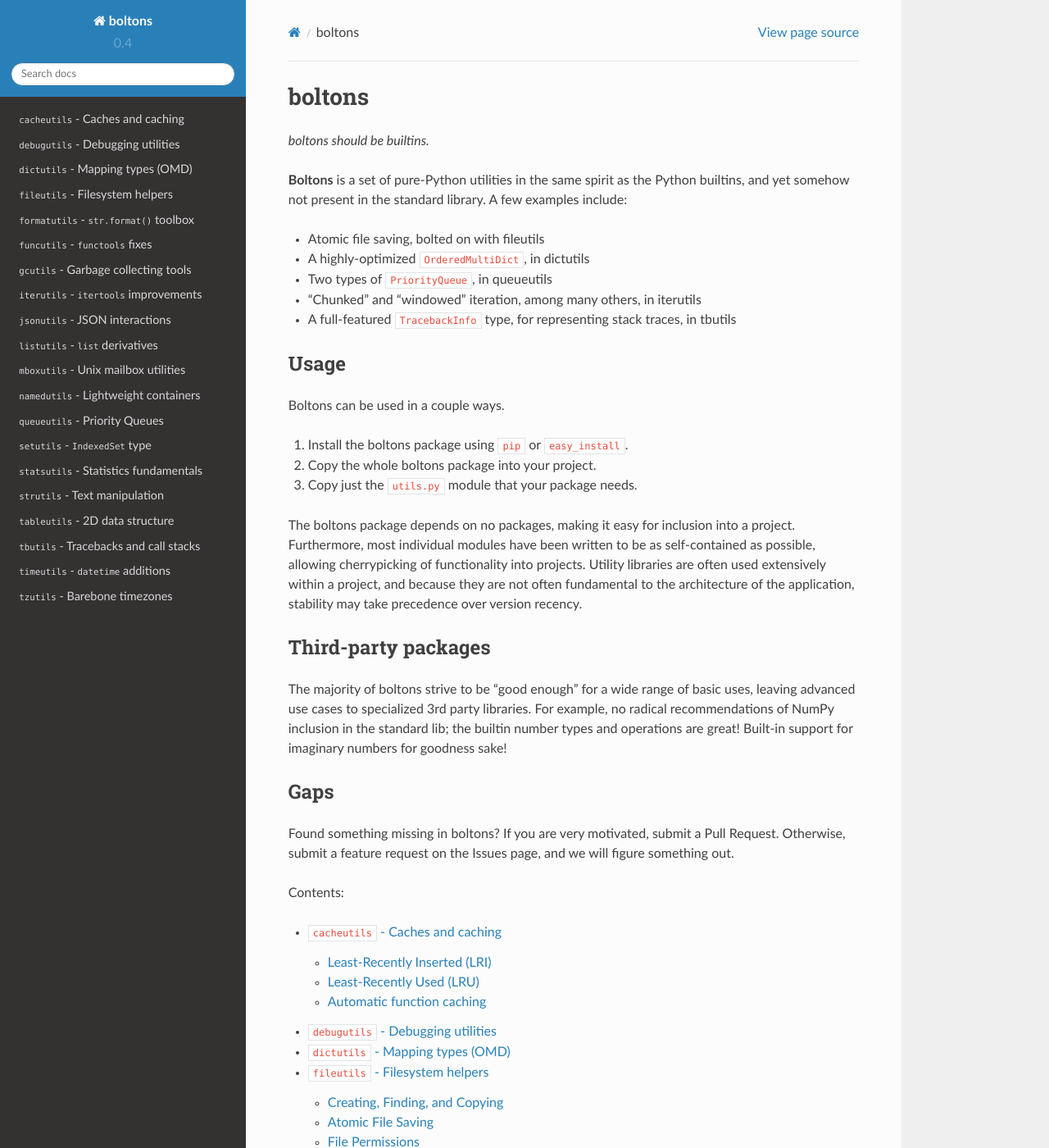
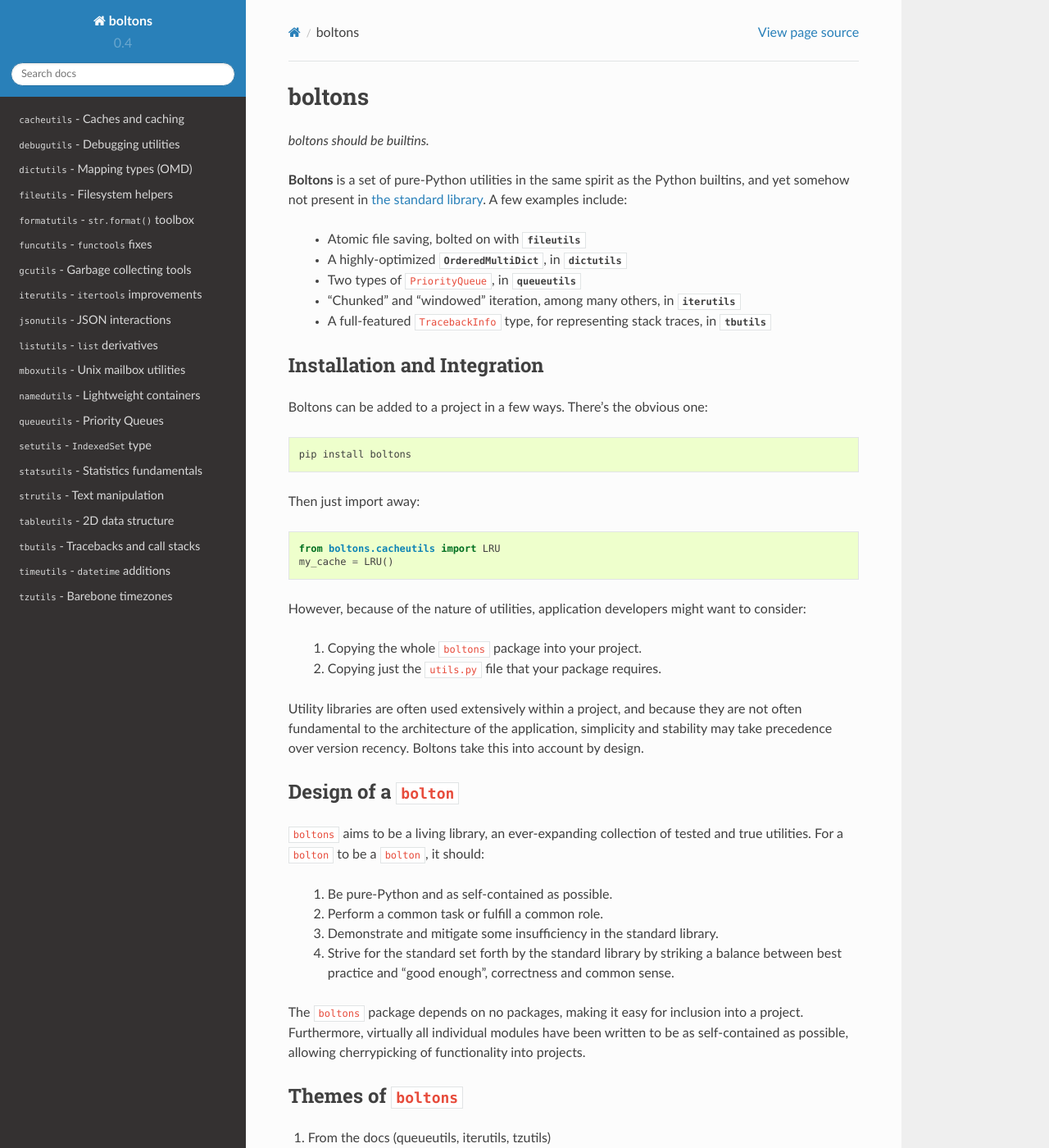
Before and after one commit to dogrecajb/boltons, a Sphinx documentation site: the page built from docs/index.rst, in a window 1280 px wide and 1400 px high. Shown: the whole window at 82% size. Built offline with Sphinx 7.4.7 and the Read the Docs theme 2.0.0, drawn with Linux system fonts in a browser that asks for light colours; some of the changed text lies outside the part shown.

Commit message:
WIP index.rst refresh

```diff
--- a/docs/index.rst
+++ b/docs/index.rst
@@ -1,38 +1,72 @@
 .. boltons documentation master file, created on Sat Mar 21 00:34:18 2015.
-
-
 boltons
 =======
 
 *boltons should be builtins.*
 
 **Boltons** is a set of pure-Python utilities in the same spirit as
-the Python builtins, and yet somehow not present in the standard
-library. A few examples include:
+the Python builtins, and yet somehow not present in `the standard
+library`_. A few examples include:
 
-* Atomic file saving, bolted on with fileutils
-* A highly-optimized ``OrderedMultiDict``, in dictutils
-* Two types of ``PriorityQueue``, in queueutils
-* "Chunked" and "windowed" iteration, among many others, in iterutils
-* A full-featured ``TracebackInfo`` type, for representing stack traces, in tbutils
+  * Atomic file saving, bolted on with :mod:`fileutils`
+  * A highly-optimized :class:`OrderedMultiDict`, in :mod:`dictutils`
+  * Two types of ``PriorityQueue``, in :mod:`queueutils`
+  * "Chunked" and "windowed" iteration, among many others, in :mod:`iterutils`
+  * A full-featured ``TracebackInfo`` type, for representing stack
+    traces, in :mod:`tbutils`
 
-Usage
------
+.. _the standard library: https://docs.python.org/2.7/library/index.html
 
-Boltons can be used in a couple ways.
+Installation and Integration
+----------------------------
 
-1. Install the boltons package using ``pip`` or ``easy_install``.
-2. Copy the whole boltons package into your project.
-3. Copy just the ``utils.py`` module that your package needs.
+Boltons can be added to a project in a few ways. There's the obvious one::
 
-The boltons package depends on no packages, making it easy for
-inclusion into a project. Furthermore, most individual modules have
+  pip install boltons
+
+Then just import away::
+
+  from boltons.cacheutils import LRU
+  my_cache = LRU()
+
+However, because of the nature of utilities, application developers
+might want to consider:
+
+  1. Copying the whole ``boltons`` package into your project.
+  2. Copying just the ``utils.py`` file that your package requires.
+
+Utility libraries are often used extensively within a project, and
+because they are not often fundamental to the architecture of the
+application, simplicity and stability may take precedence over version
+recency. Boltons take this into account by design.
+
+Design of a ``bolton``
+----------------------
+
+``boltons`` aims to be a living library, an ever-expanding collection
+of tested and true utilities. For a ``bolton`` to be a ``bolton``, it
+should:
+
+  1. Be pure-Python and as self-contained as possible.
+  2. Perform a common task or fulfill a common role.
+  3. Demonstrate and mitigate some insufficiency in the standard library.
+  4. Strive for the standard set forth by the standard library by
+     striking a balance between best practice and "good enough",
+     correctness and common sense.
+
+The ``boltons`` package depends on no packages, making it easy for
+inclusion into a project. Furthermore, virtually all individual modules have
 been written to be as self-contained as possible, allowing
-cherrypicking of functionality into projects. Utility libraries are
-often used extensively within a project, and because they are not
-often fundamental to the architecture of the application, stability
-may take precedence over version recency.
+cherrypicking of functionality into projects.
 
+Themes of ``boltons``
+---------------------
+
+1. From the docs (queueutils, iterutils, tzutils)
+2. Standard lib reimpl (fileutils.copytree, namedutils.namedtuple)
+3. One-off implementations discovered in other libs utils.py or equivalent (strutils.slugify, bytes2human, relative time)
+4. More powerful multi-purpose data structures (OMD, IndexedSet, BList, namedlist, Table)
+5. Personal practice (debugutils, gcutils, tbutils)
 
 Third-party packages
 --------------------
```
Also changed, not shown: other parts of docs/index.rst (+2 -1 lines).
